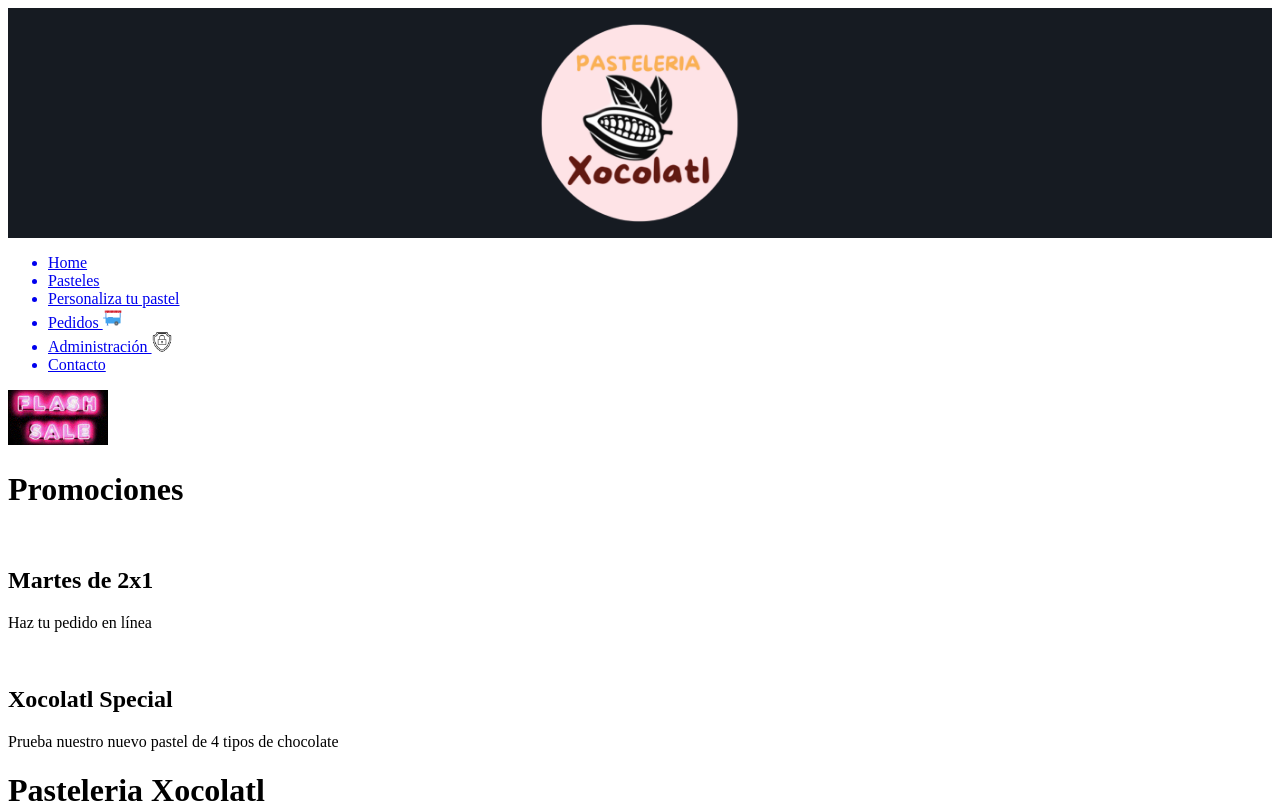
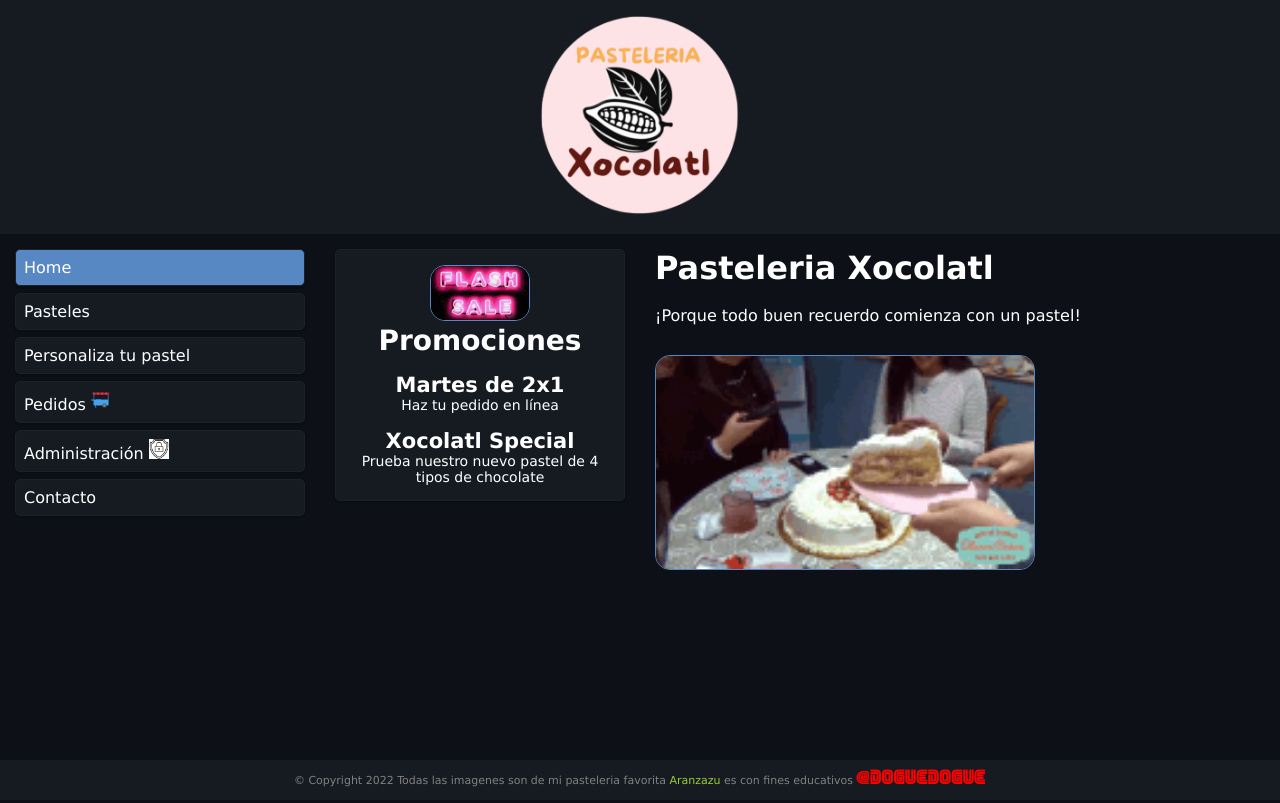
Before and after one commit to doguedogue/xocolatl-vue, a Vue app: page / in a window 1280 px wide. Shown: the top 803 px of the page. Built offline with nearby package versions, Linux system fonts and the light colour scheme.

Commit message:
fix header size

```diff
--- a/src/modules/cakery/layout/CakeryLayout.vue
+++ b/src/modules/cakery/layout/CakeryLayout.vue
@@ -69,3 +69,7 @@
     }
 }
 </script>
+
+<style>
+  @import '@/styles/style.css';
+</style>
--- a/src/shared/components/HeaderComponent.vue
+++ b/src/shared/components/HeaderComponent.vue
@@ -16,7 +16,7 @@
     color: #ffffff;
     padding: 15px;
     text-align:center;
-    height: 200px;
+    height: 234px;
 }
 
 .center {
```
